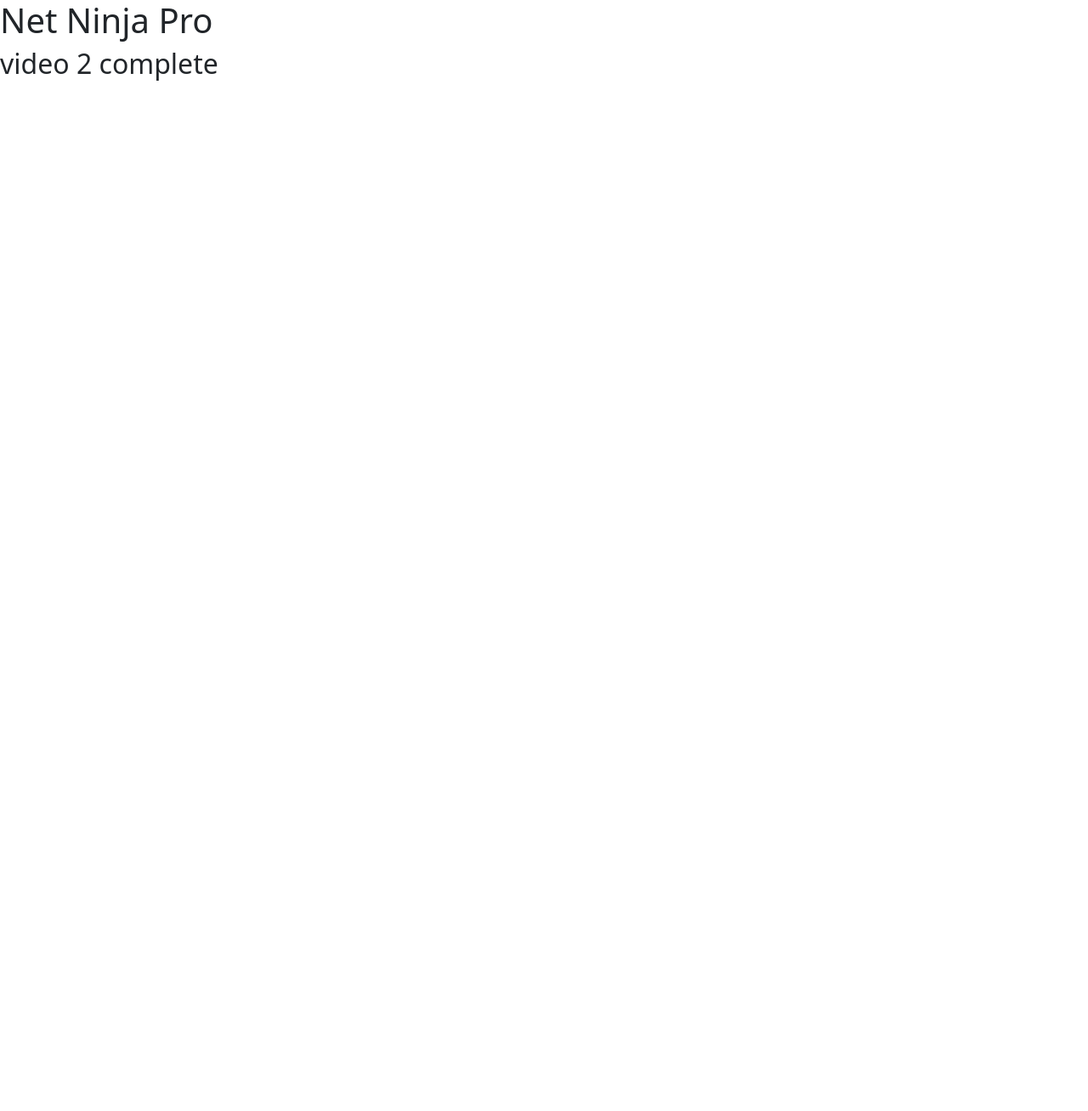
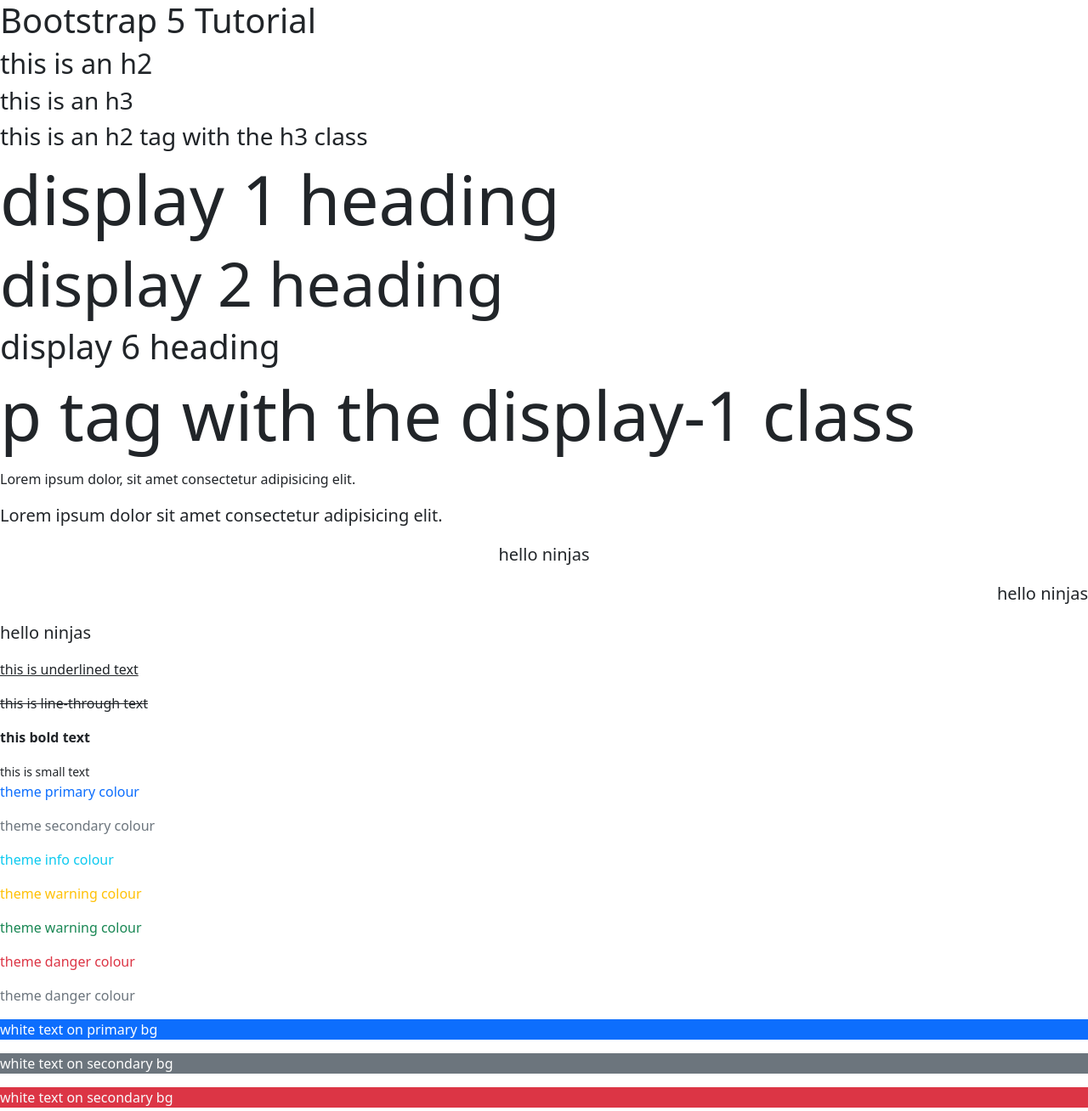
Before and after one commit to tysuw29/Unit3-Bootstrap-5, a plain HTML site: page Lesson-1/index.html in a window 1280 px wide. Shown: the whole page at 85% size. Before the commit the page ends 800 px from the top, so only its background shows below. Drawn offline with nearby package versions, Linux system fonts and the light colour scheme.

Commit message:
Video 3 complete

```diff
--- a/Lesson-1/index.html
+++ b/Lesson-1/index.html
@@ -8,8 +8,46 @@
     <title>Net Ninja Pro - the Book</title>
 </head>
 <body>
-    <h1>Net Ninja Pro</h1>
-    <h2>video 2 complete</h2>
+    <!-- heading tags -->
+    <h1>Bootstrap 5 Tutorial</h1>
+    <h2>this is an h2</h2>
+    <h3>this is an h3</h3>
+    <h2 class="h3">this is an h2 tag with the h3 class</h2>
+
+    <!-- display headings -->
+    <h1 class="display-1">display 1 heading</h1>
+    <h1 class="display-2">display 2 heading</h1>
+    <h1 class="display-6">display 6 heading</h1>
+    <p class="display-1">p tag with the display-1 class</p>
+
+    <!-- lead text & alignment -->
+    <p>Lorem ipsum dolor, sit amet consectetur adipisicing elit.</p>
+    <p class="lead">Lorem ipsum dolor sit amet consectetur adipisicing elit.</p>
+    <p class="lead text-center">hello ninjas</p>
+    <p class="lead text-end">hello ninjas</p>
+    <p class="lead text-start">hello ninjas</p>
+
+    <!-- text decoration & font weight -->
+    <p class="text-decoration-underline">this is underlined text</p>
+    <p class="text-decoration-line-through">this is line-through text</p>
+    <p class="fw-bold">this bold text</p>
+    <small>this is small text</small>
+
+    <!-- text colours -->
+    <p class="text-primary">theme primary colour</p>
+    <p class="text-secondary">theme secondary colour</p>
+    <p class="text-info">theme info colour</p>
+    <p class="text-warning">theme warning colour</p>
+    <p class="text-success">theme warning colour</p>
+    <p class="text-danger">theme danger colour</p>
+    <p class="text-muted">theme danger colour</p>
+
+    <!-- bg colors -->
+    <p class="text-white bg-primary">white text on primary bg</p>
+    <p class="text-white bg-secondary">white text on secondary bg</p>
+    <p class="text-light bg-danger">white text on secondary bg</p>
+
+
 
     <script
         src="https://cdn.jsdelivr.net/npm/bootstrap@5.0.1/dist/js/bootstrap.bundle.min.js"
```
